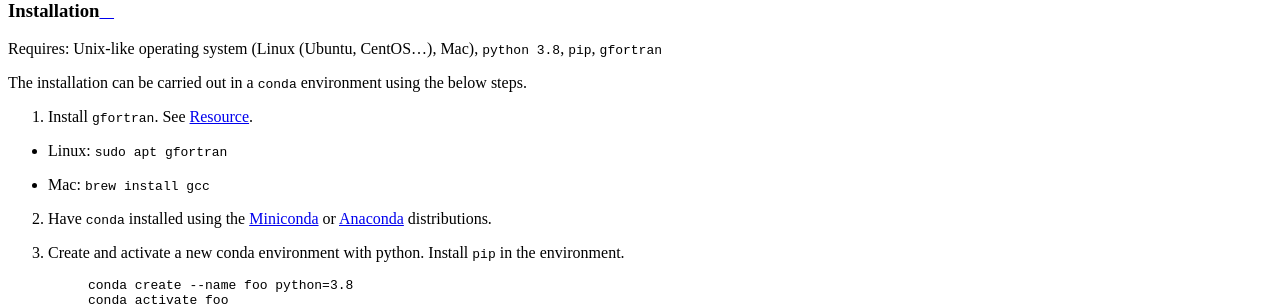
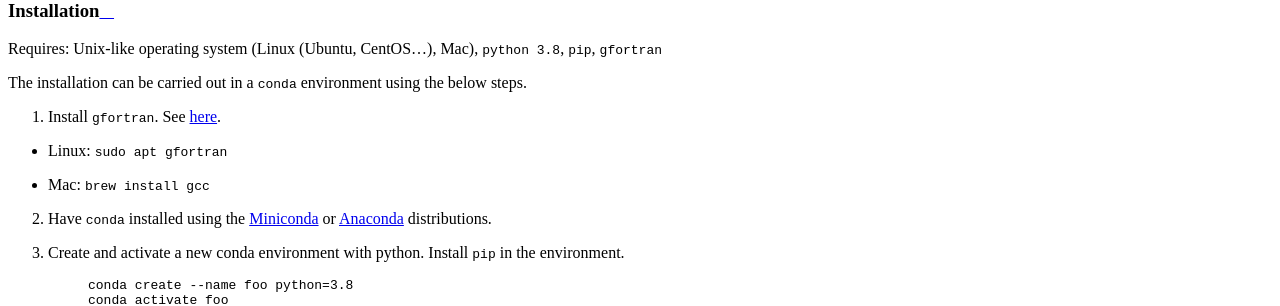
Before and after one commit to EarthObservationSimulator/instrupy, a Sphinx documentation site: the page built from docs/installation.rst, in a window 1280 px wide. Shown: the part 402-708 px from the top of the page. Built offline with Sphinx 7.4.7 and the Read the Docs theme 2.0.0, drawn with Linux system fonts in a browser that asks for light colours.

Commit message:
update examples doc

```diff
--- a/docs/installation.rst
+++ b/docs/installation.rst
@@ -4,7 +4,7 @@ Requires: Unix-like operating system (Linux (Ubuntu, CentOS...), Mac), :code:`py
 
 The installation can be carried out in a :code:`conda` environment using the below steps.
 
-1. Install :code:`gfortran`. See `Resource <https://fortran-lang.org/learn/os_setup/install_gfortran>`_.
+1. Install :code:`gfortran`. See `here <https://fortran-lang.org/learn/os_setup/install_gfortran>`_.
 
 *   Linux: :code:`sudo apt gfortran`
 *   Mac: :code:`brew install gcc`
```
Also changed, not shown: 7 other files.
